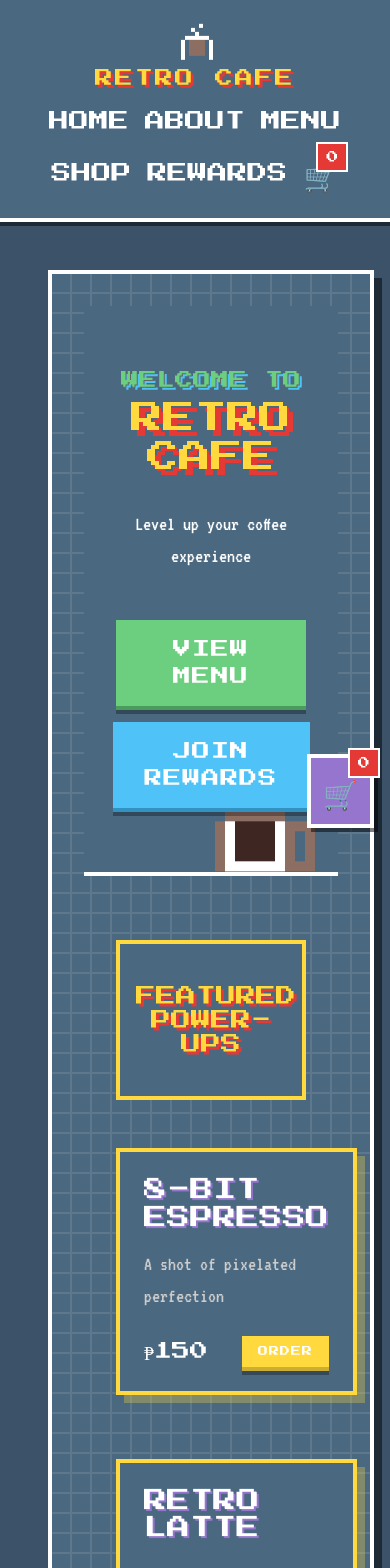
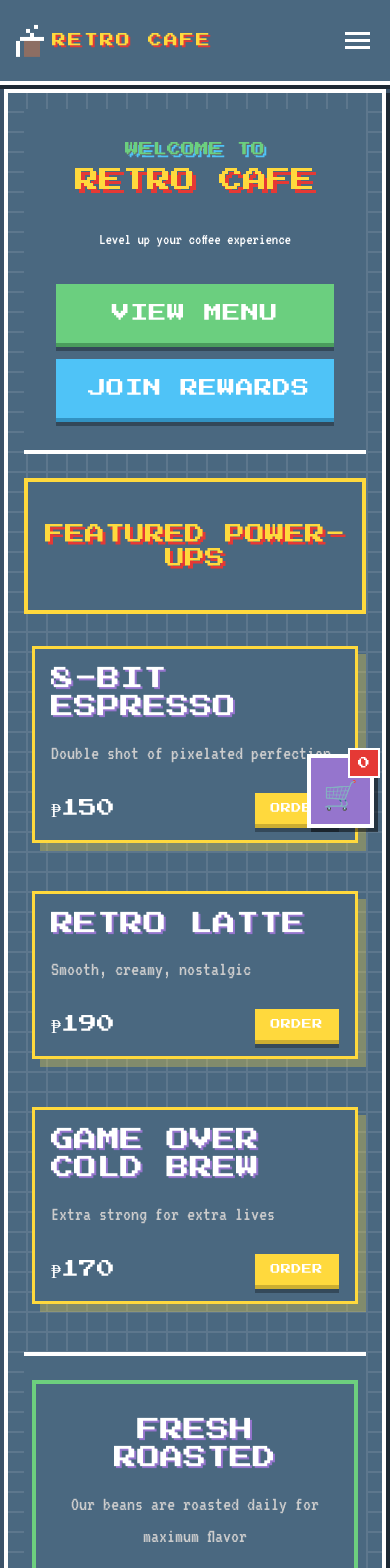
Before and after one commit to Leyam-07/Retro-Coffee_SPA, a React (Create React App) app: page / in a window 390 px wide. Shown: the top 1568 px of the page. Built offline with nearby package versions, Linux system fonts and the light colour scheme.

Commit message:
Responsive to Mobile

```diff
--- a/src/App.css
+++ b/src/App.css
@@ -51,13 +51,16 @@ html body {
   border-bottom: var(--pixel-border) solid var(--retro-white);
   padding: 1rem 0;
   box-shadow: 0 4px 0 0 rgba(0, 0, 0, 0.5);
+  position: relative;
+  z-index: 1000;
 }
 
 .navbar {
   display: flex;
   justify-content: space-between;
   align-items: center;
-  padding: 0 2rem;
+  padding: 0 1rem;
+  position: relative;
 }
 
 .brand {
@@ -138,10 +141,79 @@ html body {
   letter-spacing: 2px;
 }
 
+/* Mobile Menu Toggle Button */
+.mobile-menu-toggle {
+  display: none;
+  flex-direction: column;
+  gap: 4px;
+  background: none;
+  border: none;
+  cursor: pointer;
+  padding: 0.5rem;
+  z-index: 1002;
+}
+
+.hamburger-line {
+  display: block;
+  width: 25px;
+  height: 3px;
+  background-color: var(--retro-white);
+  transition: all 0.3s ease;
+}
+
+.mobile-menu-toggle:hover .hamburger-line {
+  background-color: var(--retro-yellow);
+}
+
+/* Navigation Links */
 .nav-links {
   display: flex;
-  gap: 2rem;
+  gap: 1.5rem;
   align-items: center;
+}
+
+/* Mobile Menu Overlay */
+.mobile-menu-overlay {
+  display: none;
+  position: fixed;
+  top: 0;
+  left: 0;
+  right: 0;
+  bottom: 0;
+  background-color: rgba(0, 0, 0, 0.5);
+  z-index: 999;
+}
+
+/* Cart Status in Nav */
+.nav-link.cart-status {
+  display: flex;
+  align-items: center;
+  gap: 0.5rem;
+  position: relative;
+}
+
+.nav-link.cart-status .cart-count {
+  background-color: var(--retro-red);
+  color: var(--retro-white);
+  font-family: "Press Start 2P", cursive;
+  font-size: 10px;
+  padding: 2px 6px;
+  border-radius: 10px;
+  min-width: 20px;
+  text-align: center;
+}
+
+/* Hide cart label on desktop, show on mobile */
+.nav-link.cart-status .cart-label {
+  display: none;
+}
+
+@media (max-width: 768px) {
+  .nav-link.cart-status .cart-label {
+    display: inline;
+    font-family: "Press Start 2P", cursive;
+    font-size: 20px;
+  }
 }
 
 .nav-link {
@@ -170,8 +242,10 @@ html body {
 /* Main content */
 .main-content {
   flex: 1;
-  padding: 2rem;
+  padding: 1rem;
   container-type: inline-size;
+  max-width: 100%;
+  overflow-x: hidden;
 }
 
 /* Page containers */
@@ -281,22 +355,22 @@ p {
   }
 }
 
-/* Responsive design */
+/* Mobile Responsive Design */
 @media (max-width: 768px) {
+  /* Header Mobile Styles */
   .navbar {
-    flex-direction: column;
-    gap: 1rem;
-    padding: 1rem;
+    padding: 0.5rem 1rem;
   }
 
   .logo-container {
-    flex-direction: column;
+    display: flex;
+    align-items: center;
     gap: 0.5rem;
   }
 
   .pixel-logo {
-    width: 36px;
-    height: 36px;
+    width: 32px;
+    height: 32px;
   }
 
   .coffee-cup {
@@ -305,27 +379,110 @@ p {
   }
 
   .pixel-text {
+    font-size: 16px;
+    text-shadow: 2px 2px 0px var(--retro-red);
+  }
+
+  /* Mobile Menu Toggle */
+  .mobile-menu-toggle {
+    display: flex;
+  }
+
+  /* Mobile Navigation */
+  .nav-links {
+    display: none;
+    position: fixed;
+    top: 70px;
+    right: 0;
+    background-color: var(--retro-bg-light);
+    flex-direction: column;
+    padding: 1rem;
+    gap: 0;
+    width: 250px;
+    max-width: 80%;
+    border-left: 4px solid var(--retro-white);
+    box-shadow: -4px 0 10px rgba(0, 0, 0, 0.5);
+    z-index: 1001;
+    max-height: calc(100vh - 70px);
+    overflow-y: auto;
+  }
+
+  .nav-links.mobile-active {
+    display: flex;
+    animation: slideIn 0.3s ease-out;
+  }
+
+  @keyframes slideIn {
+    from {
+      transform: translateX(100%);
+    }
+    to {
+      transform: translateX(0);
+    }
+  }
+
+  .mobile-menu-overlay {
+    display: block;
+  }
+
+  .nav-link {
+    width: 100%;
+    padding: 1rem;
+    font-size: 12px;
+    border-bottom: 1px solid rgba(255, 255, 255, 0.1);
+    text-align: left;
+  }
+
+  .nav-link:last-child {
+    border-bottom: none;
+  }
+
+  /* Typography */
+  h1 {
+    font-size: 24px;
+    text-shadow: 3px 3px 0px var(--retro-red);
+  }
+
+  h2 {
     font-size: 18px;
   }
 
+  h3 {
+    font-size: 14px;
+  }
+
+  /* Page Container */
+  [class^="page-"] {
+    padding: 1rem;
+    margin: 0;
+    box-shadow: 4px 4px 0px rgba(0, 0, 0, 0.5);
+  }
+
+  .main-content {
+    padding: 0.5rem;
+  }
+}
+
+/* Small Mobile Devices */
+@media (max-width: 480px) {
+  .pixel-text {
+    font-size: 14px;
+  }
+
   .nav-links {
-    flex-wrap: wrap;
-    justify-content: center;
-    gap: 1rem;
-  }
-
-  .nav-link {
-    font-size: 10px;
-    padding: 0.4rem 0.8rem;
+    width: 200px;
   }
 
   h1 {
     font-size: 20px;
   }
 
-  [class^="page-"] {
-    padding: 1rem;
-    margin: 1rem;
+  h2 {
+    font-size: 16px;
+  }
+
+  .main-content {
+    padding: 0.25rem;
   }
 }
 
@@ -352,6 +509,16 @@ p {
   box-shadow: 0 4px 0 0 #4a9c5d, 0 8px 0 0 rgba(0, 0, 0, 0.3);
   transition: all 0.1s;
   display: inline-block;
+  white-space: nowrap;
+  text-align: center;
+}
+
+@media (max-width: 480px) {
+  .pixel-button {
+    font-size: 10px;
+    padding: 10px 20px;
+    letter-spacing: 0.5px;
+  }
 }
 
 .pixel-button:hover:not(.pixel-button-disabled) {
@@ -416,6 +583,15 @@ p {
   position: relative;
   box-shadow: 8px 8px 0 rgba(0, 0, 0, 0.3);
   margin-bottom: 2rem;
+}
+
+@media (max-width: 480px) {
+  .pixel-card {
+    padding: 1rem;
+    border-width: 3px;
+    box-shadow: 4px 4px 0 rgba(0, 0, 0, 0.3);
+    margin-bottom: 1.5rem;
+  }
 }
 
 .pixel-card-highlight {
@@ -697,9 +873,17 @@ p {
 
 .featured-grid {
   display: grid;
-  grid-template-columns: repeat(auto-fit, minmax(300px, 1fr));
-  gap: 2rem;
-  margin-top: 3rem;
+  grid-template-columns: repeat(auto-fit, minmax(250px, 1fr));
+  gap: 1.5rem;
+  margin-top: 2rem;
+  padding: 0 1rem;
+}
+
+@media (max-width: 480px) {
+  .featured-grid {
+    grid-template-columns: 1fr;
+    padding: 0 0.5rem;
+  }
 }
 
 .item-description {
@@ -729,10 +913,18 @@ p {
 
 .info-grid {
   display: grid;
-  grid-template-columns: repeat(auto-fit, minmax(250px, 1fr));
-  gap: 2rem;
+  grid-template-columns: repeat(auto-fit, minmax(200px, 1fr));
+  gap: 1.5rem;
   max-width: 1000px;
   margin: 0 auto;
+  padding: 0 1rem;
+}
+
+@media (max-width: 480px) {
+  .info-grid {
+    grid-template-columns: 1fr;
+    padding: 0 0.5rem;
+  }
 }
 
 .info-card {
@@ -1267,6 +1459,19 @@ p {
 
 /* Responsive adjustments */
 @media (max-width: 768px) {
+  .about-hero {
+    padding: 2rem 1rem;
+  }
+
+  .about-intro {
+    font-size: 20px;
+    padding: 0 1rem;
+  }
+
+  .timeline-section {
+    padding: 2rem 1rem;
+  }
+
   .timeline::before {
     left: 20px;
   }
@@ -1283,49 +1488,152 @@ p {
     right: auto !important;
   }
 
+  .timeline-content {
+    padding: 1rem;
+  }
+
+  .values-section {
+    padding: 2rem 1rem;
+  }
+
   .values-grid,
   .team-grid {
     grid-template-columns: 1fr;
+    padding: 0 1rem;
+  }
+
+  .team-section {
+    padding: 2rem 1rem;
+  }
+
+  .member-avatar {
+    width: 100px;
+    height: 100px;
+  }
+
+  .pixel-avatar {
+    transform: scale(0.85);
   }
 
   .cta-buttons {
     flex-direction: column;
-    align-items: center;
+    align-items: stretch;
+    padding: 0 1rem;
+  }
+
+  .cta-buttons .pixel-button {
+    width: 100%;
+  }
+}
+
+@media (max-width: 480px) {
+  .about-intro {
+    font-size: 18px;
+  }
+
+  .timeline-year {
+    font-size: 16px;
+  }
+
+  .timeline-content h3 {
+    font-size: 14px;
+  }
+
+  .timeline-content p {
+    font-size: 16px;
+  }
+
+  .value-card {
+    padding: 1.5rem 0.5rem;
+  }
+
+  .member-bio {
+    font-size: 18px;
   }
 }
 
 /* Responsive adjustments for Home page */
 @media (max-width: 768px) {
+  .hero-section {
+    padding: 2rem 1rem;
+  }
+
   .hero-line1 {
+    font-size: 16px;
+  }
+
+  .hero-line2 {
+    font-size: 28px;
+    text-shadow: 4px 4px 0px var(--retro-red);
+  }
+
+  .hero-subtitle {
     font-size: 18px;
-  }
-
-  .hero-line2 {
-    font-size: 32px;
-  }
-
-  .hero-subtitle {
-    font-size: 20px;
+    margin-bottom: 2rem;
   }
 
   .hero-cta {
     flex-direction: column;
-    align-items: center;
+    align-items: stretch;
     gap: 1rem;
+    padding: 0 1rem;
+  }
+
+  .hero-cta .pixel-button {
+    width: 100%;
   }
 
   .hero-animation {
-    bottom: -30px;
-    right: 5%;
-    transform: scale(0.7);
+    display: none;
+  }
+
+  .featured-section {
+    padding: 2rem 0;
   }
 
   .featured-grid {
     grid-template-columns: 1fr;
+    gap: 1.5rem;
+  }
+
+  .info-section {
+    padding: 2rem 0;
   }
 
   .info-grid {
     grid-template-columns: 1fr;
+    gap: 1.5rem;
+  }
+
+  .cta-section {
+    padding: 2rem 1rem;
+  }
+
+  .cta-section h2 {
+    font-size: 20px;
+  }
+
+  .cta-section p {
+    font-size: 18px;
+  }
+}
+
+@media (max-width: 480px) {
+  .hero-line1 {
+    font-size: 14px;
+  }
+
+  .hero-line2 {
+    font-size: 24px;
+  }
+
+  .hero-subtitle {
+    font-size: 16px;
+  }
+
+  .featured-section,
+  .info-section {
+    padding: 1.5rem 0;
   }
 }
 
@@ -1504,10 +1812,18 @@ p {
 
 .menu-grid {
   display: grid;
-  grid-template-columns: repeat(auto-fill, minmax(320px, 1fr));
-  gap: 2rem;
+  grid-template-columns: repeat(auto-fill, minmax(250px, 1fr));
+  gap: 1.5rem;
   max-width: 1200px;
   margin: 0 auto;
+  padding: 0 1rem;
+}
+
+@media (max-width: 480px) {
+  .menu-grid {
+    grid-template-columns: 1fr;
+    padding: 0 0.5rem;
+  }
 }
 
 .menu-item-wrapper {
@@ -1611,10 +1927,18 @@ p {
 
 .specials-grid {
   display: grid;
-  grid-template-columns: repeat(auto-fit, minmax(250px, 1fr));
-  gap: 2rem;
+  grid-template-columns: repeat(auto-fit, minmax(200px, 1fr));
+  gap: 1.5rem;
   max-width: 900px;
   margin: 0 auto;
+  padding: 0 1rem;
+}
+
+@media (max-width: 480px) {
+  .specials-grid {
+    grid-template-columns: 1fr;
+    padding: 0 0.5rem;
+  }
 }
 
 .special-item {
@@ -2005,10 +2329,11 @@ p {
 
 .products-grid {
   display: grid;
-  grid-template-columns: repeat(auto-fill, minmax(280px, 1fr));
-  gap: 2rem;
+  grid-template-columns: repeat(auto-fill, minmax(250px, 1fr));
+  gap: 1.5rem;
   max-width: 1200px;
   margin: 0 auto;
+  padding: 0 1rem;
 }
 
 .product-card-wrapper {
@@ -2183,7 +2508,38 @@ p {
   .cart-sidebar {
     width: 100%;
     right: -100%;
-    top: 180px; /* Adjusted for taller mobile header */
+    top: 70px;
+  }
+
+  .cart-sidebar.active {
+    right: 0;
+  }
+
+  .cart-header {
+    padding: 1rem;
+  }
+
+  .cart-header h2 {
+    font-size: 16px;
+  }
+
+  .cart-content {
+    padding: 1rem;
+  }
+
+  .cart-item {
+    padding: 0.75rem;
+    flex-direction: column;
+    gap: 0.5rem;
+  }
+
+  .cart-item-info {
+    width: 100%;
+  }
+
+  .cart-item-controls {
+    width: 100%;
+    justify-content: center;
   }
 
   .products-grid {
@@ -2455,10 +2811,11 @@ p {
 
 .achievements-grid {
   display: grid;
-  grid-template-columns: repeat(auto-fill, minmax(240px, 1fr));
-  gap: 2rem;
+  grid-template-columns: repeat(auto-fill, minmax(200px, 1fr));
+  gap: 1.5rem;
   max-width: 1200px;
   margin: 0 auto;
+  padding: 0 1rem;
 }
 
 .achievement-card {
@@ -2558,10 +2915,11 @@ p {
 
 .rewards-grid {
   display: grid;
-  grid-template-columns: repeat(auto-fill, minmax(280px, 1fr));
-  gap: 2rem;
+  grid-template-columns: repeat(auto-fill, minmax(250px, 1fr));
+  gap: 1.5rem;
   max-width: 1200px;
   margin: 0 auto;
+  padding: 0 1rem;
 }
 
 .reward-content {
--- a/src/components/Header.js
+++ b/src/components/Header.js
@@ -1,21 +1,31 @@
-import React from "react";
+import React, { useState } from "react";
 import { Link } from "react-router-dom";
 import { useCart } from "../context/CartContext";
 
 const Header = () => {
   const { getTotalItems, setShowCart } = useCart();
+  const [mobileMenuOpen, setMobileMenuOpen] = useState(false);
   const totalItems = getTotalItems();
 
   const handleCartClick = (e) => {
     e.preventDefault();
     setShowCart(true);
+    setMobileMenuOpen(false);
+  };
+
+  const toggleMobileMenu = () => {
+    setMobileMenuOpen(!mobileMenuOpen);
+  };
+
+  const closeMobileMenu = () => {
+    setMobileMenuOpen(false);
   };
 
   return (
     <header className="retro-header">
       <div className="container">
         <nav className="navbar">
-          <Link to="/" className="brand">
+          <Link to="/" className="brand" onClick={closeMobileMenu}>
             <div className="logo-container">
               <div className="pixel-logo">
                 <div className="coffee-cup"></div>
@@ -23,20 +33,33 @@ const Header = () => {
               <h1 className="pixel-text">RETRO CAFE</h1>
             </div>
           </Link>
-          <div className="nav-links">
-            <Link to="/" className="nav-link">
+
+          {/* Hamburger Menu Button */}
+          <button
+            className="mobile-menu-toggle"
+            onClick={toggleMobileMenu}
+            aria-label="Toggle menu"
+          >
+            <span className="hamburger-line"></span>
+            <span className="hamburger-line"></span>
+            <span className="hamburger-line"></span>
+          </button>
+
+          {/* Navigation Links */}
+          <div className={`nav-links ${mobileMenuOpen ? "mobile-active" : ""}`}>
+            <Link to="/" className="nav-link" onClick={closeMobileMenu}>
               HOME
             </Link>
-            <Link to="/about" className="nav-link">
+            <Link to="/about" className="nav-link" onClick={closeMobileMenu}>
               ABOUT
             </Link>
-            <Link to="/menu" className="nav-link">
+            <Link to="/menu" className="nav-link" onClick={closeMobileMenu}>
               MENU
             </Link>
-            <Link to="/shop" className="nav-link">
+            <Link to="/shop" className="nav-link" onClick={closeMobileMenu}>
               SHOP
             </Link>
-            <Link to="/rewards" className="nav-link">
+            <Link to="/rewards" className="nav-link" onClick={closeMobileMenu}>
               REWARDS
             </Link>
             <a
@@ -46,8 +69,17 @@ const Header = () => {
             >
               <span className="cart-icon">🛒</span>
               <span className="cart-count">{totalItems}</span>
+              <span className="cart-label">Cart</span>
             </a>
           </div>
+
+          {/* Mobile Menu Overlay */}
+          {mobileMenuOpen && (
+            <div
+              className="mobile-menu-overlay"
+              onClick={closeMobileMenu}
+            ></div>
+          )}
         </nav>
       </div>
     </header>
--- a/src/pages/Home.js
+++ b/src/pages/Home.js
@@ -9,7 +9,7 @@ const Home = () => {
     {
       id: 1,
       title: "8-BIT ESPRESSO",
-      description: "A shot of pixelated perfection",
+      description: "Double shot of pixelated perfection",
       price: "₱150",
     },
     {
```
Also changed, not shown: public/index.html (+12 -3 lines), 1 other file (tests, documents, lock files or other folders).
